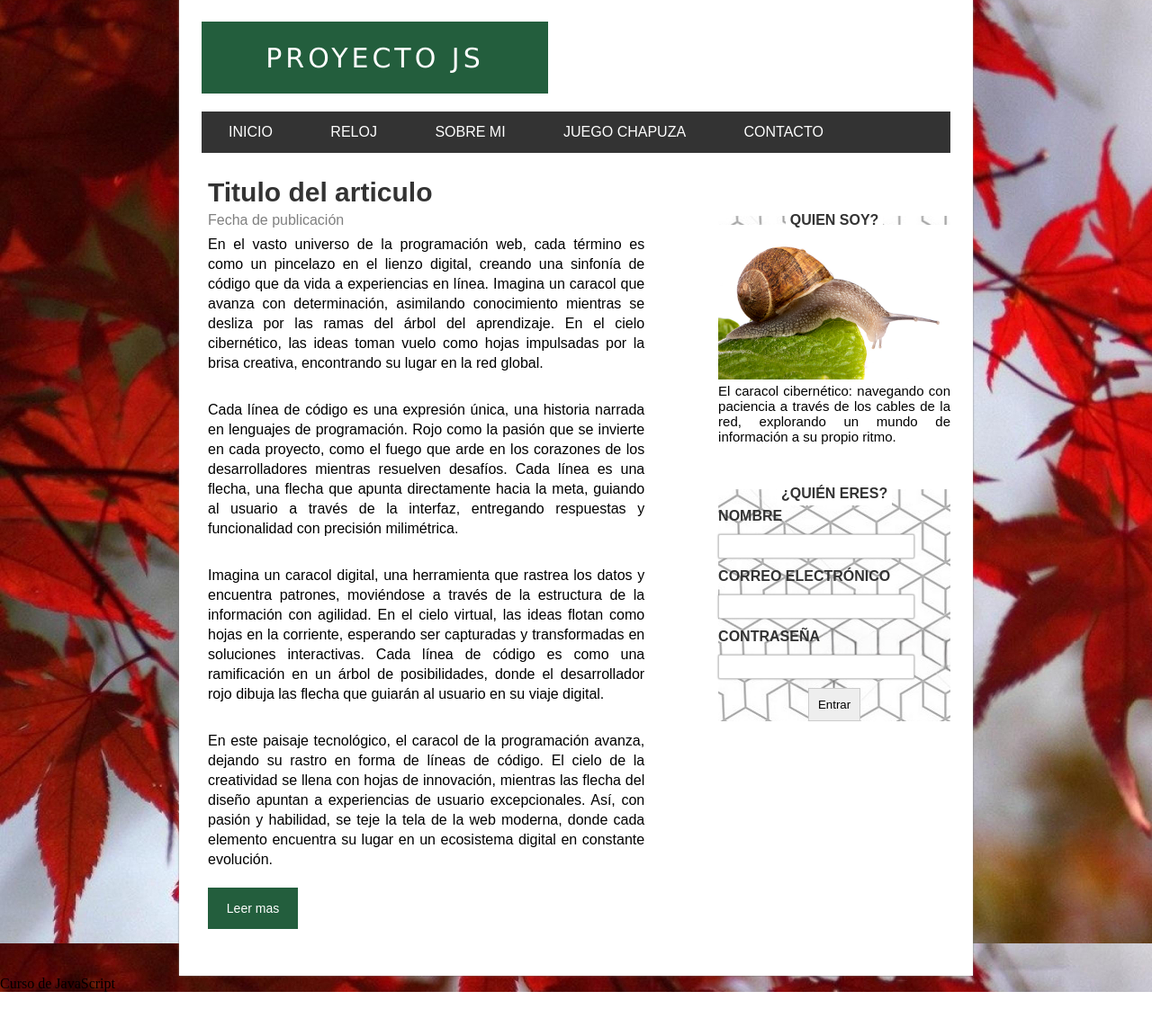
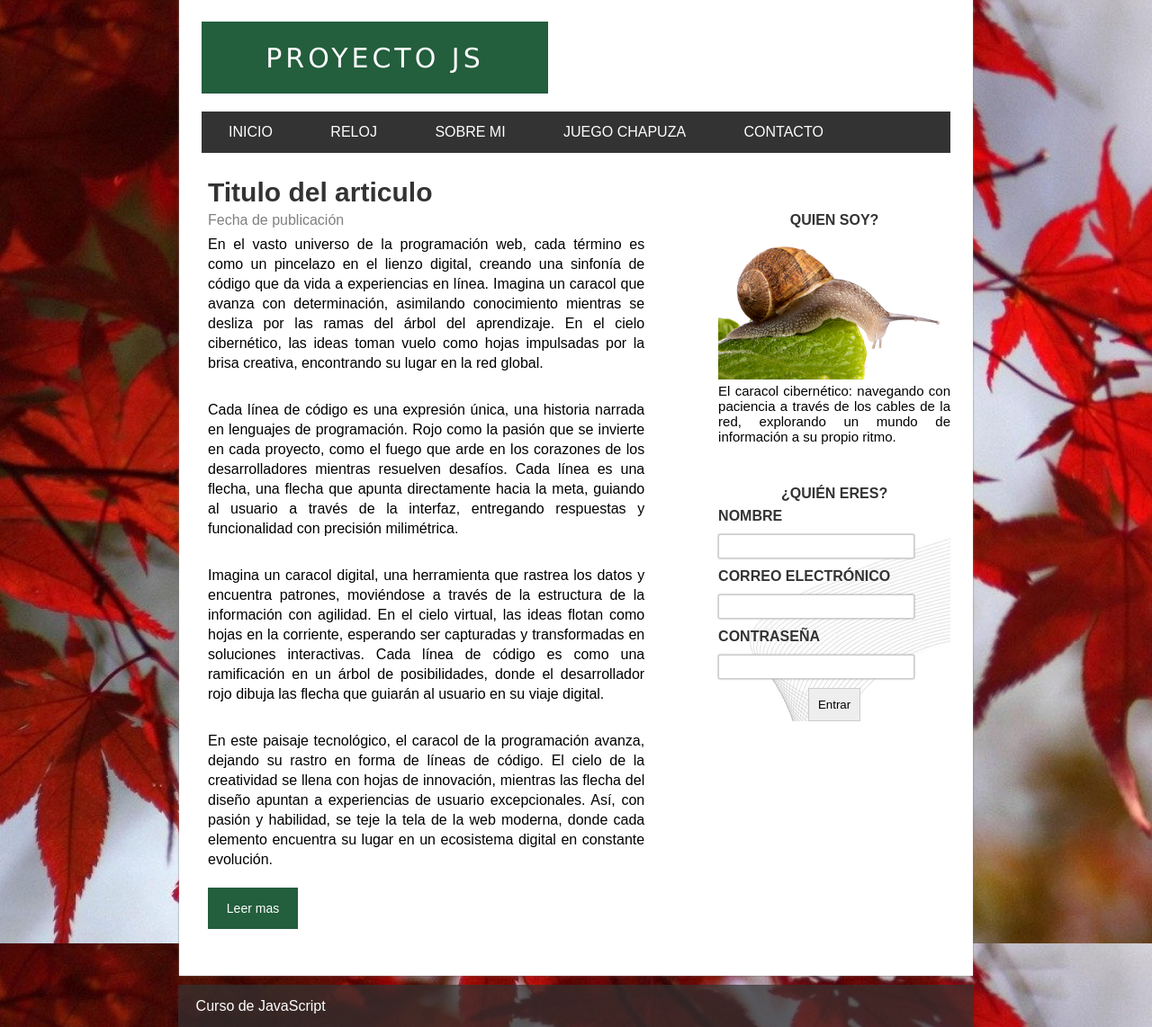
Before and after one commit to romildoran/poryecto.html.css.js.jquery, a PHP site: page / in a window 1280 px wide. Shown: the part 31-1173 px from the top of the page at 90% size. Before the commit the page ends 1134 px from the top, so only its background shows below. Run offline with PHP 8.4, Linux system fonts and the light colour scheme.

Commit message:
agrego estilo al footer y cambio fondo del formulario

```diff
--- a/css/style.css
+++ b/css/style.css
@@ -174,3 +174,16 @@ form input[type="submit"]{
     border: 1px solid #ccc;
     cursor: pointer;
 }
+
+footer{
+    font-family: Arial, Helvetica, sans-serif;
+    color: white;
+    height: 47px;
+    background: rgba(51, 51, 51, 0.70);
+    margin: 0px auto;
+    width: 66%;
+    padding-left: 20px;
+    padding-right: 20px;
+    margin-top: 10px;
+    line-height: 47px;
+}
```
Also changed, not shown: img/line.png.
